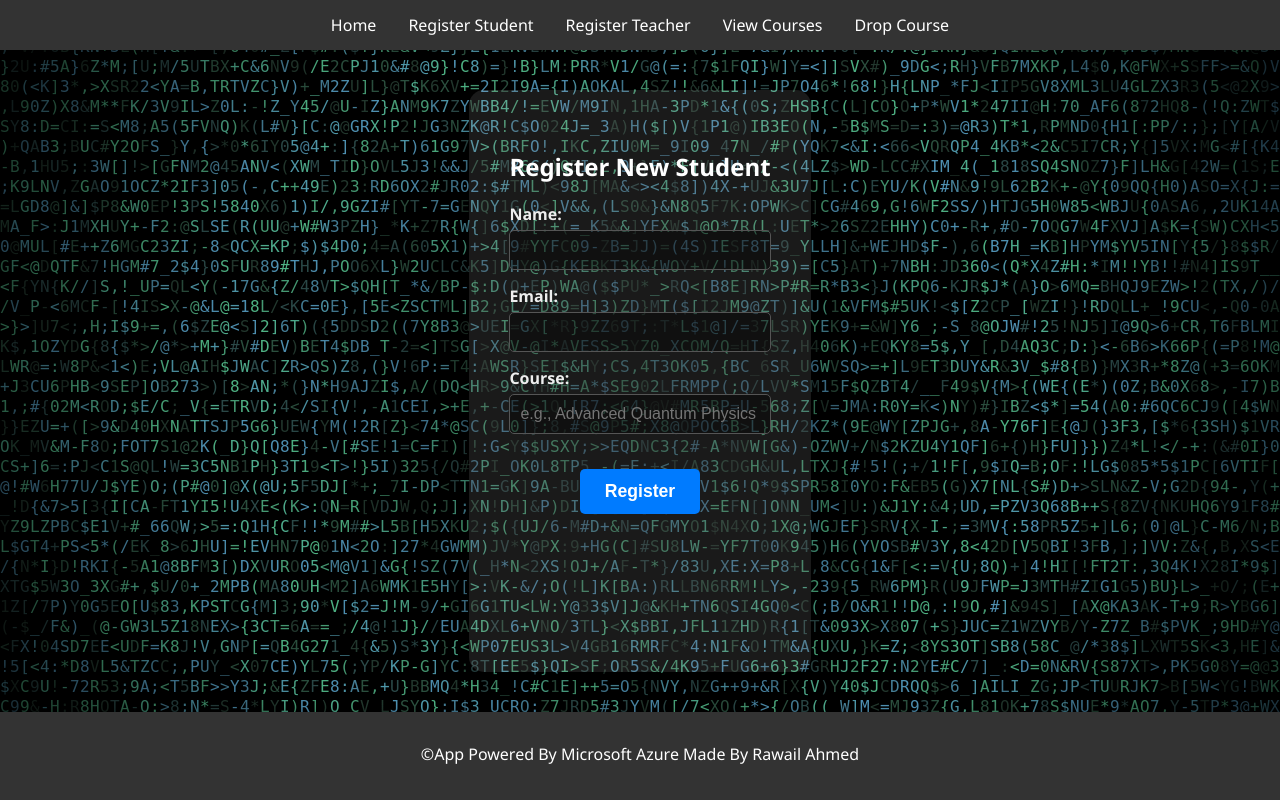
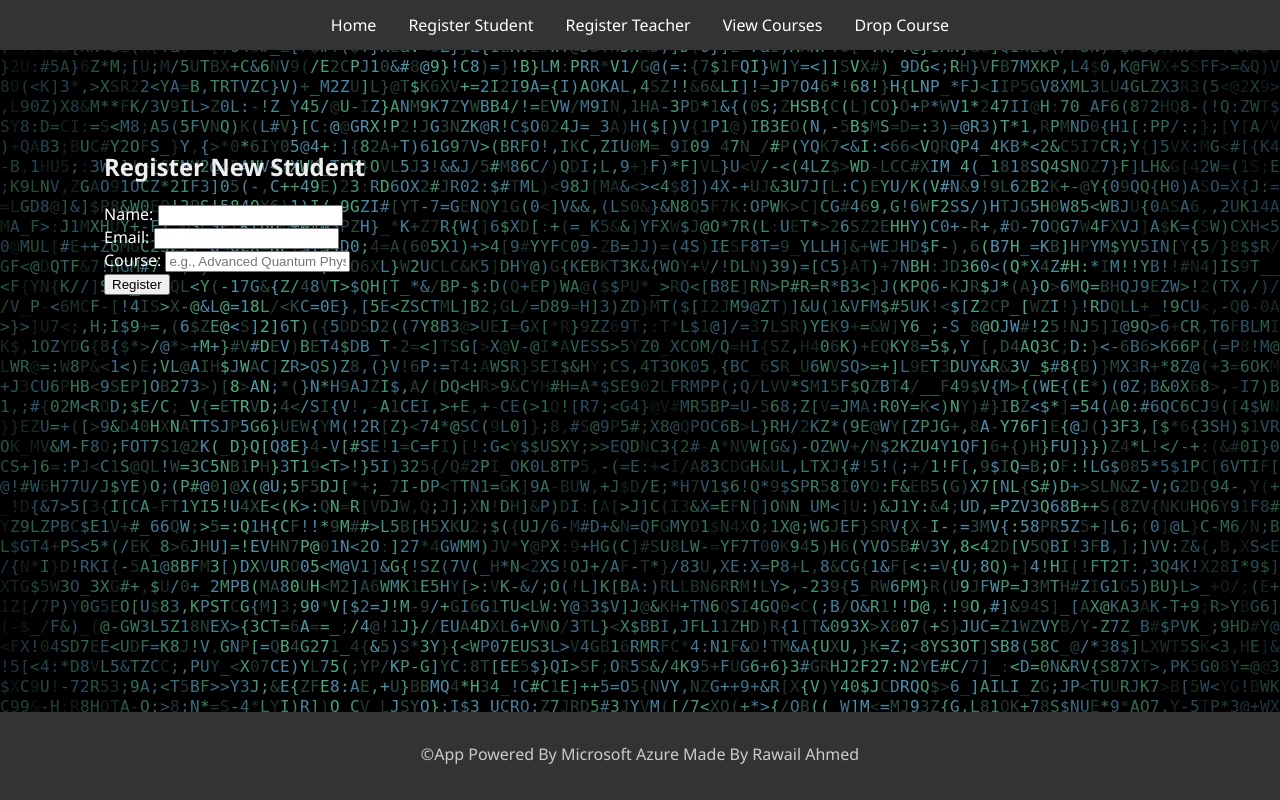
Before and after one commit to RawailEocean/flask-course-app, a Flask app: page /register/student in a window 1280 px wide. Run offline with Flask 3, Linux system fonts and the light colour scheme.

Commit message:
Update style.css

```diff
--- a/static/style.css
+++ b/static/style.css
@@ -13,25 +13,24 @@ main.container {
     flex: 1;
     z-index: 2; /* Ensure content is above the background glitch */
     position: relative; /* Needed for z-index to work */
-    padding: 40px; /* Padding for the content inside this box */
-    background-color: rgba(255, 255, 255, 0.1); /* Very subtle white transparency */
+    padding: 40px; /* Increased padding for more breathing room */
+    background-color: transparent; /* Changed to transparent */
     border-radius: 15px; /* Slightly more rounded corners */
-    box-shadow: 0 8px 16px rgba(0,0,0,0.2); /* Subtle shadow for depth */
+    box-shadow: none; /* Removed box shadow as background is transparent */
     margin: 40px auto; /* Center the container horizontally and add more vertical margin */
-    width: fit-content; /* Shrink-wraps content */
-    max-width: 90%; /* Ensures it doesn't get too wide on large screens */
+    max-width: 90%; /* Limit max width to avoid stretching on very large screens */
+    width: 100%; /* Ensure it takes full available width up to max-width */
     box-sizing: border-box; /* Include padding in the element's total width and height */
     color: white; /* Set default text color to white for better contrast */
-    text-align: center; /* Center the text within the container */
 }
 
 h2 {
-    color: white; /* Base color for heading - always visible */
+    color: #eee; /* Lighter color for headings */
     margin-bottom: 20px; /* Add some space below heading */
 }
 
 p {
-    color: white; /* Base color for paragraph - always visible */
+    color: #ccc; /* Lighter color for paragraphs */
     margin-bottom: 20px; /* Add space below paragraphs */
 }
 
@@ -111,127 +110,41 @@ footer {
     box-shadow: 0 -2px 5px rgba(0,0,0,0.2); /* Add shadow to footer */
 }
 
-/* Shiny Text CSS (always visible with glow/flicker) */
-.shiny-text {
-    color: white; /* Ensures text is always visible */
-    animation: text-glow-flicker 2s linear infinite alternate; /* Apply the new flicker animation */
+/* Style for the "Register New Student" link to make it visible */
+.register-student-link {
+    display: inline-block;
+    padding: 10px 20px;
+    background-color: #007bff; /* A nice blue color */
+    color: white;
+    text-decoration: none;
+    border-radius: 5px;
+    margin-top: 20px; /* Space from the paragraph above */
+    transition: background-color 0.3s ease;
 }
 
-@keyframes text-glow-flicker {
-    0% {
-        text-shadow: 0 0 5px rgba(0, 255, 255, 0.5), /* Cyan glow */
-                     0 0 10px rgba(0, 255, 255, 0.3);
-    }
-    50% {
-        text-shadow: 0 0 10px rgba(0, 255, 255, 0.8), /* Stronger cyan glow */
-                     0 0 20px rgba(0, 255, 255, 0.6),
-                     0 0 30px rgba(255, 0, 255, 0.4); /* Magenta secondary glow */
-    }
-    100% {
-        text-shadow: 0 0 5px rgba(0, 255, 255, 0.5),
-                     0 0 10px rgba(0, 255, 255, 0.3);
-    }
+.register-student-link:hover {
+    background-color: #0056b3; /* Darker blue on hover */
 }
 
-/* Adjust font sizes for better visual impact with shiny effect */
-h2.shiny-text {
-    font-size: 2.5em; /* Larger font for heading */
-    font-weight: bold;
+/* NEW: CSS for Scrambled Text Effect */
+.text-block {
+    /* Add any general styling for the container of the scrambled text if needed */
+    /* For example, if you want a specific width or alignment */
+    text-align: center; /* Center the text block */
 }
 
-p.shiny-text {
-    font-size: 1.2em; /* Slightly larger font for paragraph */
+.text-block p {
+    /* Ensure the paragraph itself doesn't have conflicting styles */
+    display: inline-block; /* Allow it to shrink-wrap its content */
+    font-size: 2em; /* Make the welcome text larger */
+    font-weight: bold;
+    line-height: 1.2;
+    color: #eee; /* Ensure text is visible */
+    margin: 0; /* Remove default paragraph margin */
 }
 
-/* Table Styling for data-table */
-.data-table {
-    width: 100%;
-    border-collapse: collapse; /* Removes space between table cells */
-    margin-top: 20px;
-    background-color: rgba(0, 0, 0, 0.3); /* Slightly transparent dark background for table */
-    border-radius: 8px;
-    overflow: hidden; /* Ensures rounded corners apply to content */
+.text-block p .char {
+    /* Styles applied to individual characters by SplitText */
+    display: inline-block; /* Important for individual character positioning */
+    /* Add any other character-specific styles here if needed */
 }
-
-.data-table th, .data-table td {
-    padding: 12px 15px;
-    text-align: left;
-    border-bottom: 1px solid rgba(255, 255, 255, 0.2); /* Light border for rows */
-    color: white; /* Text color for table content */
-}
-
-.data-table th {
-    background-color: rgba(0, 0, 0, 0.5); /* Darker background for table headers */
-    font-weight: bold;
-    color: #00ffff; /* Cyan color for headers */
-}
-
-.data-table tbody tr:hover {
-    background-color: rgba(255, 255, 255, 0.05); /* Subtle highlight on hover */
-}
-
-.data-table tbody tr:last-child td {
-    border-bottom: none; /* No border on the last row */
-}
-
-/* NEW: Form Styling */
-form {
-    display: flex;
-    flex-direction: column;
-    gap: 15px; /* Space between form groups */
-    margin-top: 20px;
-    max-width: 400px; /* Limit form width */
-    margin-left: auto;
-    margin-right: auto;
-    text-align: left; /* Align labels and inputs to the left within the form */
-}
-
-.form-group {
-    display: flex;
-    flex-direction: column;
-}
-
-.form-group label {
-    margin-bottom: 5px;
-    font-weight: bold;
-    color: #eee; /* Lighter color for labels */
-}
-
-.form-group input[type="text"],
-.form-group input[type="email"],
-.form-group select { /* Include select for other forms if they use it */
-    padding: 10px;
-    border: 1px solid #555;
-    border-radius: 5px;
-    background-color: rgba(0, 0, 0, 0.4); /* Darker input background */
-    color: white;
-    font-size: 1em;
-    outline: none; /* Remove outline on focus */
-    transition: border-color 0.3s ease, background-color 0.3s ease;
-}
-
-.form-group input[type="text"]:focus,
-.form-group input[type="email"]:focus,
-.form-group select:focus {
-    border-color: #00ffff; /* Highlight border on focus */
-    background-color: rgba(0, 0, 0, 0.6); /* Slightly darker on focus */
-}
-
-.submit-button {
-    padding: 12px 25px;
-    background-color: #007bff; /* Blue submit button */
-    color: white;
-    border: none;
-    border-radius: 5px;
-    cursor: pointer;
-    font-size: 1.1em;
-    font-weight: bold;
-    transition: background-color 0.3s ease, transform 0.2s ease;
-    align-self: center; /* Center the button in the form */
-    margin-top: 20px; /* Space above button */
-}
-
-.submit-button:hover {
-    background-color: #0056b3; /* Darker blue on hover */
-    transform: translateY(-2px); /* Slight lift effect */
-}
```
